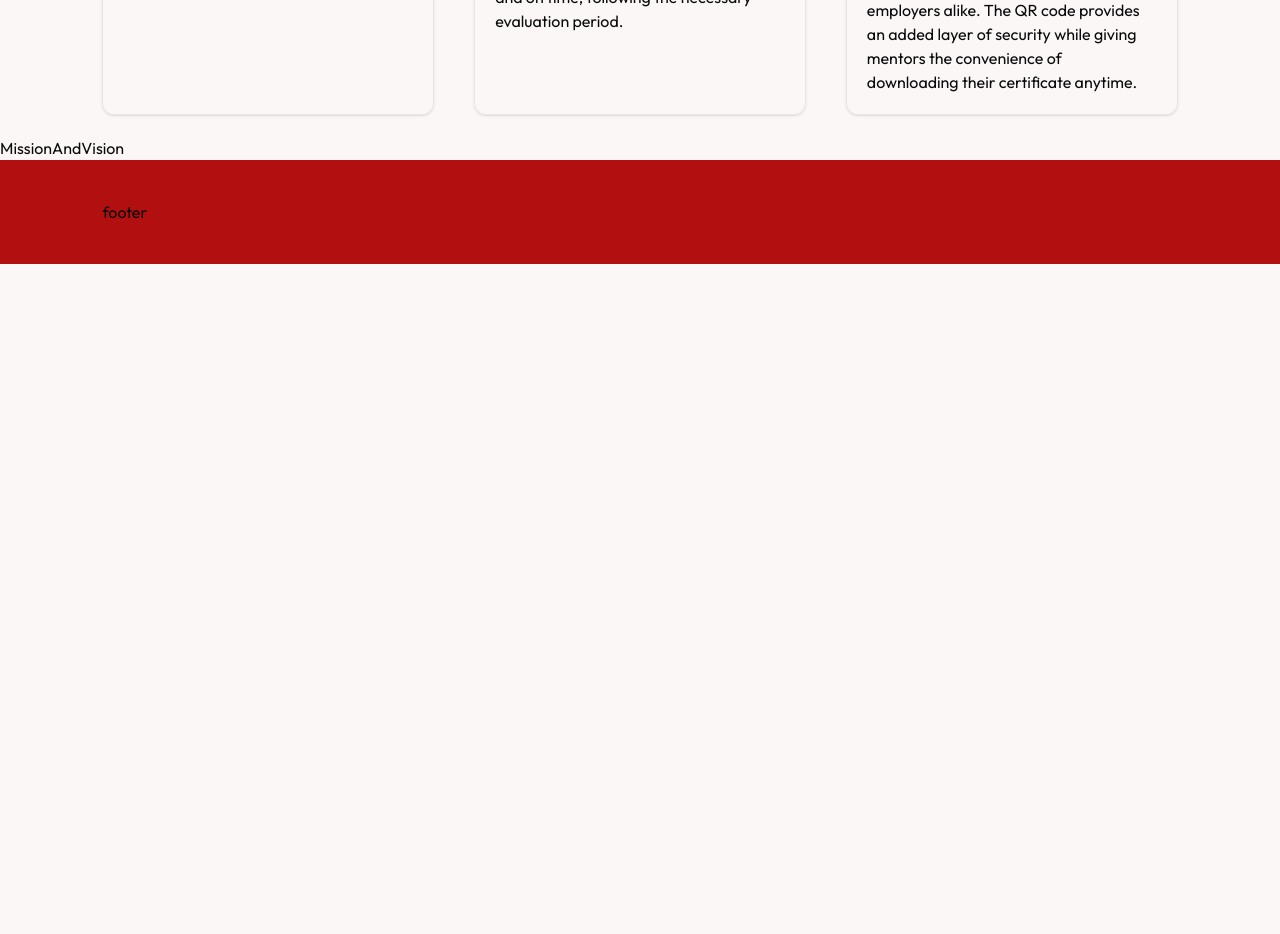
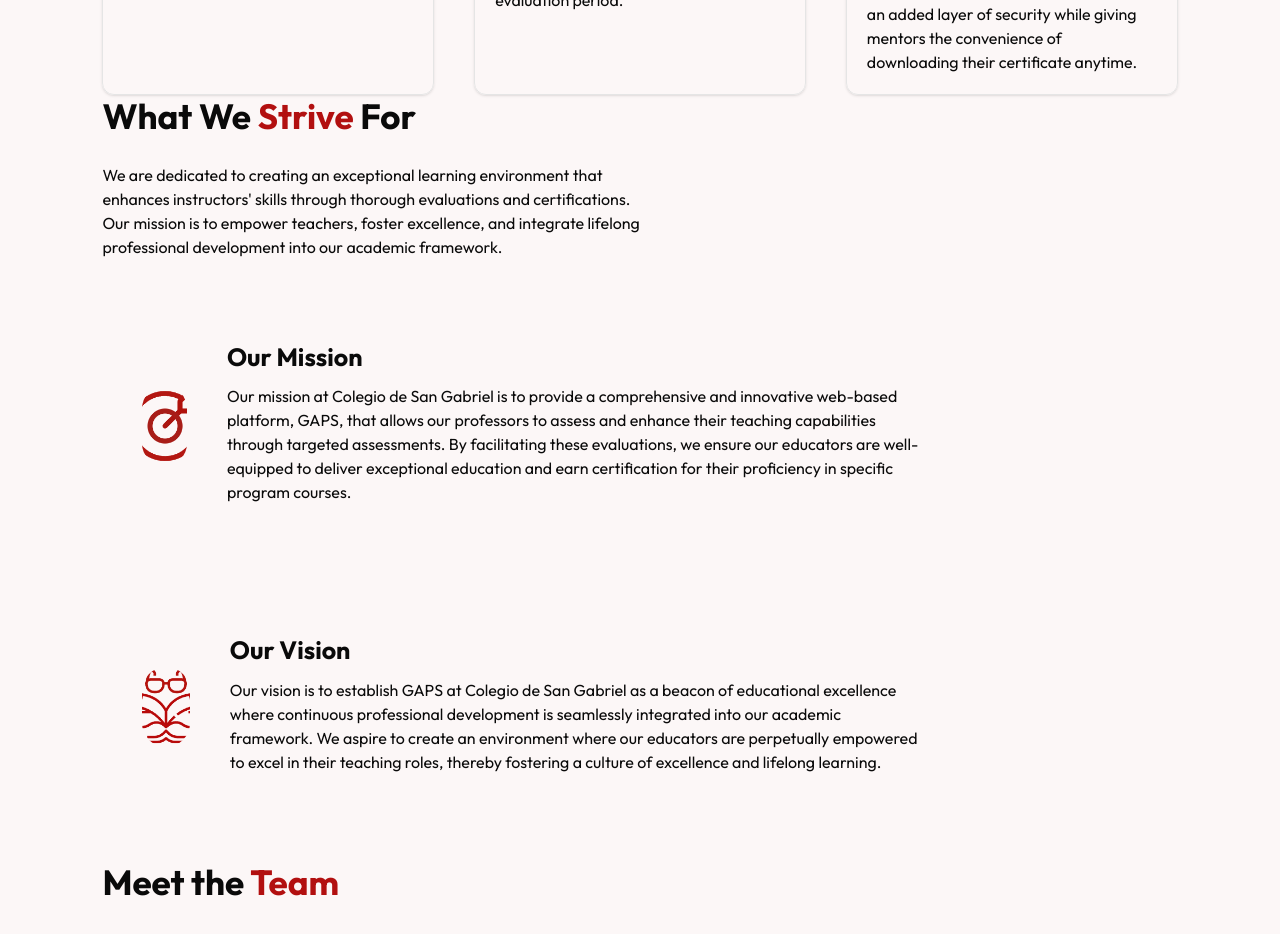
Before and after one commit to cyyonara/gaps-frontend, a React (Vite) app: page / in a window 1280 px wide. Shown: the part 1420-2354 px from the top of the page. Before the commit the page ends 1684 px from the top, so only its background shows below. Built offline with nearby package versions, Linux system fonts and the light colour scheme.

Commit message:
mission and vision

```diff
--- a/src/components/landing-page/FeatureCard.tsx
+++ b/src/components/landing-page/FeatureCard.tsx
@@ -19,7 +19,7 @@
 const FeatureCard = ({ title, description, icon }: Props) => {
   const IconComponent = iconMapping[icon];
   return (
-    <Card className="flex flex-col p-5 bg-transparent transform transition duration-300 hover:translate-y-[-15px] hover:shadow-xl">
+    <Card className="flex flex-col p-5 bg-transparent transform transition duration-400 hover:translate-y-[-15px] hover:shadow-xl">
       <div className="flex flex-col items-start gap-5 pb-2">
         <div className="p-3 bg-secondary rounded-full">
           {IconComponent && <IconComponent className=" text-background" size={32} />}
--- /dev/null
+++ b/src/components/landing-page/MissionAndVisionCard.tsx
@@ -0,0 +1,34 @@
+import { Card } from "../ui/card";
+import mission from "../../assets/mission.png";
+import vision from "../../assets/vision.png";
+
+interface Props {
+  title: string;
+  description: string;
+  icon: string;
+}
+
+const MissionAndVisionCard = ({ description, icon, title }: Props) => {
+  const iconMapping: { [key: string]: string } = {
+    mission: mission,
+    vision: vision,
+  };
+
+  const IconSrc = iconMapping[icon];
+
+  return (
+    <Card className="shadow-none p-10 flex items-center justify-between bg-transparent border-none gap-x-10 w-[80%]">
+      <div className="w-[180px]">
+        {IconSrc && (
+          <img className="h-20 w-50 object-cover rounded-full" src={IconSrc} alt={title} />
+        )}
+      </div>
+      <div className="flex flex-col items-start gap-2 pb-2">
+        <span className="font-bold text-[25px] flex justify-center">{title}</span>
+        <span>{description}</span>
+      </div>
+    </Card>
+  );
+};
+
+export default MissionAndVisionCard;
--- a/src/components/landing-page/pages/AboutUs.tsx
+++ b/src/components/landing-page/pages/AboutUs.tsx
@@ -13,19 +13,21 @@
       title: "Issuance of Certificates",
       description:
         "This feature ensures that certificates are issued to mentors once they have successfully passed their assessments, with a 7-week delay after the exam results are finalized. After this waiting period, mentors can access their digital certificates, which serve as official recognition of their achievements. The system streamlines the process, ensuring that certificates are delivered accurately and on time, following the necessary evaluation period.",
-      icon: "AiFillSafetyCertificate",
+      icon: "TbCertificate",
     },
     {
       title: "Certificate Legitimacy Verification",
       description:
         "This feature provides a quick and secure way to verify the authenticity of a certificate through a unique QR code. Scanning the QR code directs users to the soft copy of the certificate, where they can view and download it. This ensures that the certificate is legitimate and easily accessible, offering a seamless experience for mentors and employers alike. The QR code provides an added layer of security while giving mentors the convenience of downloading their certificate anytime.",
-      icon: "TbCertificate",
+      icon: "AiFillSafetyCertificate",
     },
   ];
 
   return (
-    <div className="h-[80vh] px-[8%] flex flex-col justify-center items-center">
-      <h3 className="font-bold ">Features Built for Mentors</h3>
+    <div className="h-[70vh] px-[8%] flex flex-col justify-center items-center">
+      <h3 className="font-bold pb-8">
+        GAPS' Features Built for <span className="text-primary">Mentors</span>
+      </h3>
 
       <div className="grid grid-cols-1 md:grid-cols-2 lg:grid-cols-3 gap-10 mt-10 justify-items-center">
         {features.map((feature) => (
--- a/src/components/landing-page/pages/Features.tsx
+++ /dev/null
@@ -1,5 +0,0 @@
-const Features = () => {
-  return <div>Features</div>;
-};
-
-export default Features;
--- a/src/components/landing-page/pages/Home.tsx
+++ b/src/components/landing-page/pages/Home.tsx
@@ -1,4 +1,5 @@
 import { Button } from "@/components/ui/button";
+import { Link as ScrollLink } from "react-scroll";
 
 const Home = () => {
   return (
@@ -20,8 +21,12 @@
             </div>
             <div>
               <div className="flex space-x-5 mt-10">
-                <Button>Learn More</Button>
-                <Button variant="outline">Meet The Team</Button>
+                <ScrollLink to="aboutUs" smooth={true} duration={500}>
+                  <Button>Learn More</Button>
+                </ScrollLink>
+                <ScrollLink to="myTeam" smooth={true} duration={500}>
+                  <Button variant="outline">Meet The Team</Button>
+                </ScrollLink>
               </div>
             </div>
           </div>
--- a/src/components/landing-page/pages/MissionAndVision.tsx
+++ b/src/components/landing-page/pages/MissionAndVision.tsx
@@ -1,5 +1,50 @@
+import mission from "../../../assets/mission.png";
+import vision from "../../../assets/vision.png";
+import MissionAndVisionCard from "../MissionAndVisionCard";
+
 const MissionAndVision = () => {
-  return <div>MissionAndVision</div>;
+  const cards = [
+    {
+      title: "Our Mission",
+      description:
+        "Our mission at Colegio de San Gabriel is to provide a comprehensive and innovative web-based platform, GAPS, that allows our professors to assess and enhance their teaching capabilities through targeted assessments. By facilitating these evaluations, we ensure our educators are well-equipped to deliver exceptional education and earn certification for their proficiency in specific program courses.",
+      icon: "mission",
+    },
+    {
+      title: "Our Vision",
+      description:
+        "Our vision is to establish GAPS at Colegio de San Gabriel as a beacon of educational excellence where continuous professional development is seamlessly integrated into our academic framework. We aspire to create an environment where our educators are perpetually empowered to excel in their teaching roles, thereby fostering a culture of excellence and lifelong learning.",
+      icon: "vision",
+    },
+  ];
+
+  return (
+    <div className="px-[8%] h-[100vh] flex flex-col justify-center items-center">
+      <div>
+        <h3 className="font-bold pb-5">
+          What We <span className="text-primary">Strive</span> For
+        </h3>
+        <div className="w-[50%]">
+          <span>
+            We are dedicated to creating an exceptional learning environment that enhances
+            instructors' skills through thorough evaluations and certifications. Our mission is to
+            empower teachers, foster excellence, and integrate lifelong professional development
+            into our academic framework.
+          </span>
+        </div>
+      </div>
+      <div className="flex sm:flex-col gap-10 mt-10 justify-items-center">
+        {cards.map((card) => (
+          <MissionAndVisionCard
+            key={card.title}
+            title={card.title}
+            description={card.description}
+            icon={card.icon}
+          />
+        ))}
+      </div>
+    </div>
+  );
 };
 
 export default MissionAndVision;
--- /dev/null
+++ b/src/components/landing-page/pages/MyTeam.tsx
@@ -0,0 +1,11 @@
+const MyTeam = () => {
+  return (
+    <div className="h-[90vh] px-[8%]">
+      <h3 className="font-bold">
+        Meet the <span className="text-primary">Team</span>
+      </h3>
+    </div>
+  );
+};
+
+export default MyTeam;
--- a/src/index.css
+++ b/src/index.css
@@ -9,7 +9,7 @@
   font-size: 50px;
 }
 h3 {
-  font-size: 30px;
+  font-size: 35px;
 }
 @layer base {
   :root {
--- a/src/pages/LandingPage.tsx
+++ b/src/pages/LandingPage.tsx
@@ -1,9 +1,9 @@
 import Navigation from "@/components/landing-page/Navigation";
 import Home from "@/components/landing-page/pages/Home";
-import Features from "@/components/landing-page/pages/Features";
 import AboutUs from "@/components/landing-page/pages/AboutUs";
 import MissionAndVision from "@/components/landing-page/pages/MissionAndVision";
 import { Element } from "react-scroll";
+import MyTeam from "@/components/landing-page/pages/MyTeam";
 const LandingPage = () => {
   return (
     <div className="bg-background flex min-h-screen flex-col">
@@ -20,6 +20,9 @@
         <Element name="missionAndVision">
           <MissionAndVision />
         </Element>
+        <Element name="myTeam">
+          <MyTeam />
+        </Element>
       </main>
       <footer className="w-full py-10 px-[8%] bg-primary">footer</footer>
     </div>
```
Also changed, not shown: src/assets/mission.png (added), src/assets/vision.png (added).
